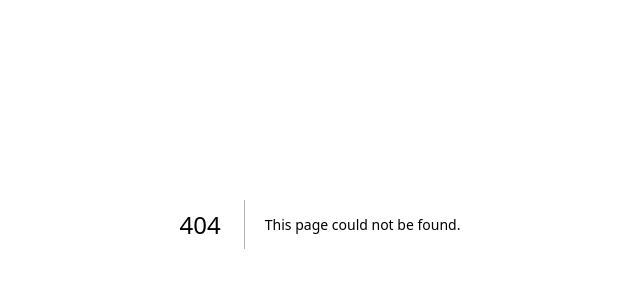
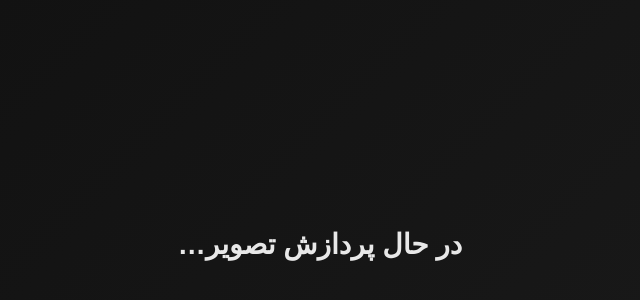
Before and after one commit to javadelyasi22-cmd/Melovix-motion, a Next.js app: page /process in a window 1280 px wide. Before the commit this address had no page. Shown: the part 176-476 px from the top of the page, without its empty margins (320-960 px from the left). Built offline with nearby package versions, Linux system fonts and the light colour scheme.

Commit message:
Create page.js

```diff
--- /dev/null
+++ b/app/process/page.js
@@ -0,0 +1,22 @@
+export default function ProcessPage() {
+  return (
+    <main
+      style={{
+        height: "100vh",
+        display: "flex",
+        justifyContent: "center",
+        alignItems: "center",
+        background: "linear-gradient(135deg, #0f0f0f, #1c1c1c)",
+        color: "white",
+        fontFamily: "sans-serif",
+        direction: "rtl",
+        textAlign: "center",
+        padding: "20px"
+      }}
+    >
+      <h1 style={{ fontSize: "28px", opacity: 0.9 }}>
+        در حال پردازش تصویر…
+      </h1>
+    </main>
+  );
+        }
```
